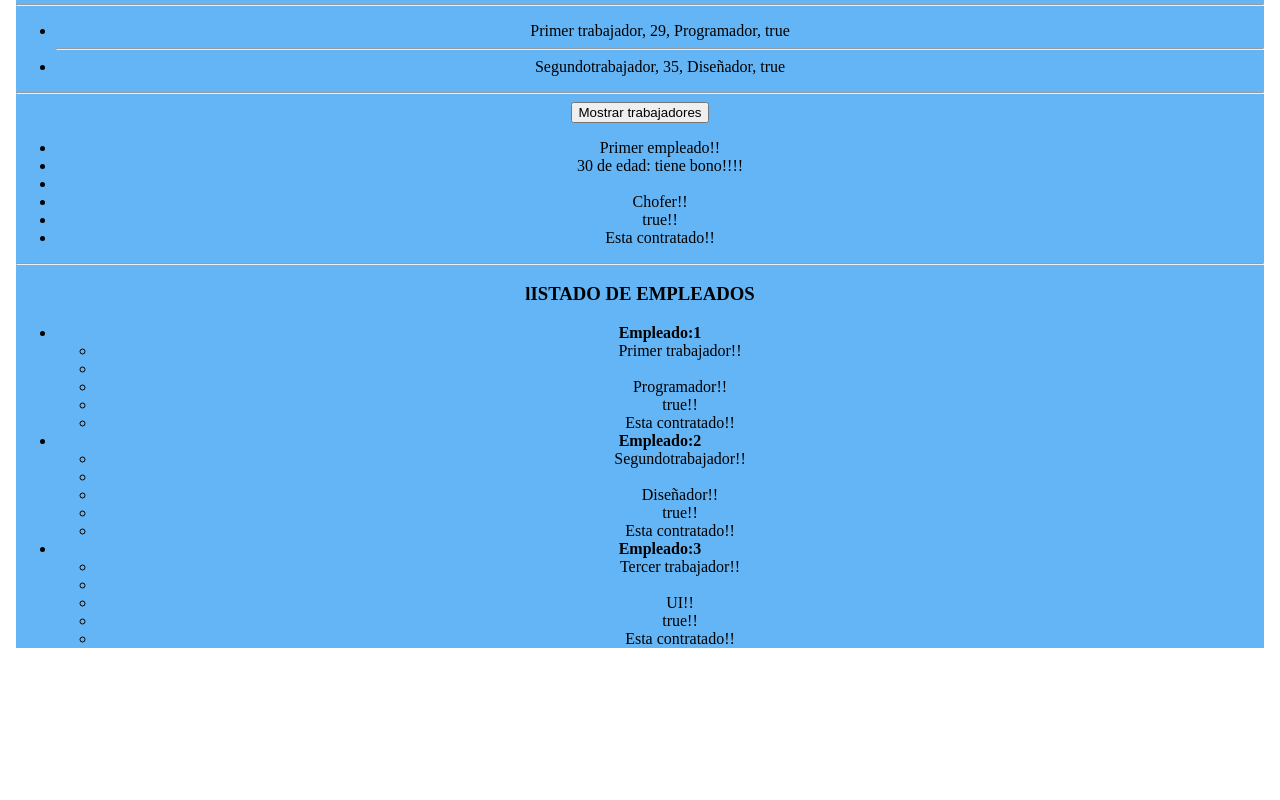
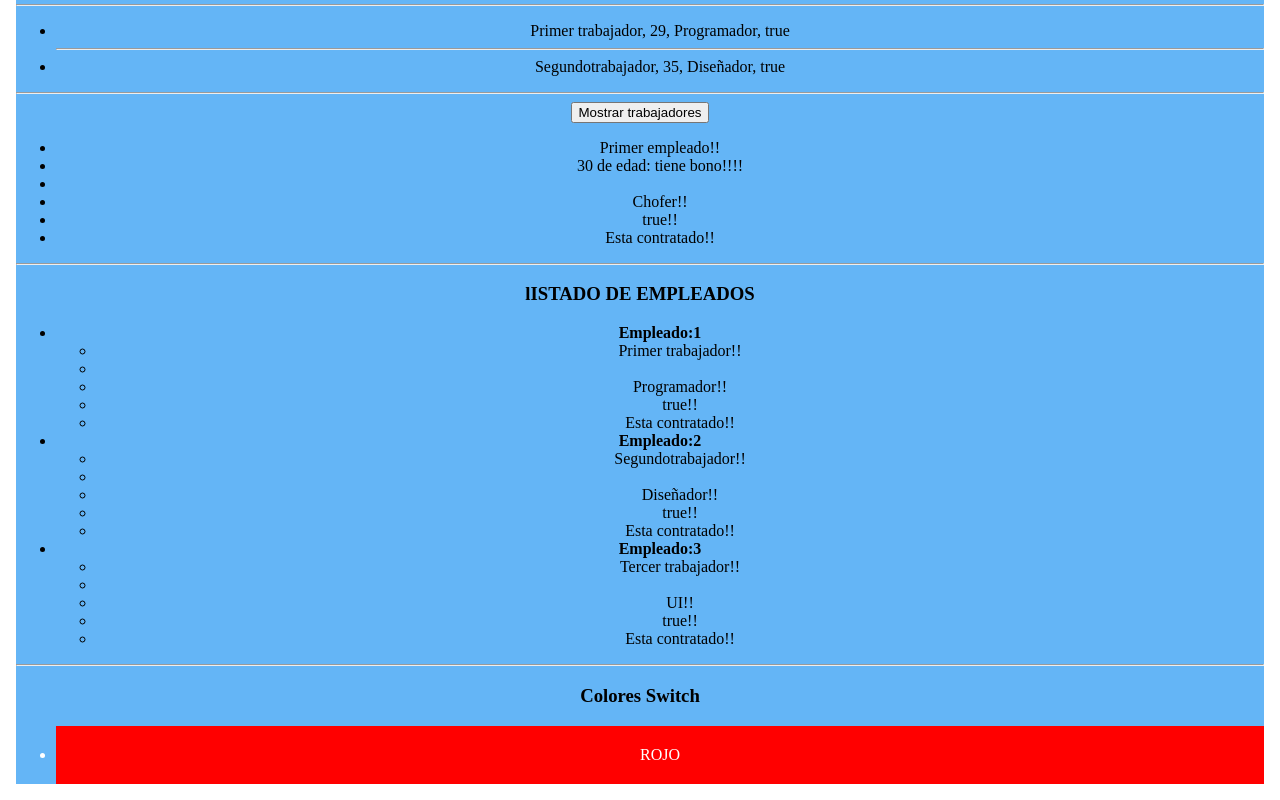
Before and after one commit to cris514/Angular4, an Angular app: page / in a window 1280 px wide. Shown: the part 535-1335 px from the top of the page. Before the commit the page ends 1199 px from the top, so only its background shows below. Built offline with nearby package versions, Linux system fonts and the light colour scheme.

Commit message:
ngSwitch y ngStyle
Ejemplo de uso de switch con colores y asignandolos con ngStyle.

```diff
--- a/src/app/empleados/empleados.component.html
+++ b/src/app/empleados/empleados.component.html
@@ -8,7 +8,9 @@
   <li>{{ empleados.cargo}}!!</li>
   <li>{{ empleados.contratado}}!!</li>
 </ul>
+
 <hr>
+
 <!-- Arreglo trabajadores -->
 <ul>
   <!-- Primer Trabajador -->
@@ -27,6 +29,8 @@
     {{ trabajadores[1].contratado }}
   </li>
 </ul>
+
+
 <hr>
 
 <!--  //Uso de directiva ngIf-->
@@ -66,6 +70,7 @@
 </div>
 
 <hr>
+
 <h3>lISTADO DE EMPLEADOS</h3>
 <ul>
     <!-- 1 Ejempllo de *ngIf -->
@@ -86,3 +91,20 @@
       </ul>
   </li>
 </ul>
+
+<hr>
+    <!-- Ejempllo de *ngSwitch con COLORES -->
+<h3>Colores Switch</h3>
+
+<ul [ngSwitch]="color">
+  <li *ngSwitchCase="'red'" [ngStyle]="{'background':color, 'color': 'white', 'padding': '20px'  }">ROJO</li>
+  <!-- 'background':color, La propiedad color la esta tomando del componente empleados. -->
+</ul>
+
+<ul [ngSwitch]="color">
+  <li *ngSwitchCase="'green'" [ngStyle]="{'background':color, 'color': 'white', 'padding': '20px'  }">GREEN</li>
+</ul>
+
+<ul [ngSwitch]="color">
+  <li *ngSwitchCase="'yellow'" [ngStyle]="{'background':color, 'color': 'white', 'padding': '20px'  }">YELLOW</li>
+</ul>
--- a/src/app/empleados/empleados.component.ts
+++ b/src/app/empleados/empleados.component.ts
@@ -13,9 +13,10 @@ export class EmpleadosComponent  {
      //Objeto instalcia de la clase Empleados
      public empleados:Empleados;
      public trabajadores:Array<Empleados>;
-
      //Ejemplo para el uso de directiva ngIf
      public trabajador_externo:boolean;
+
+     public color:string;
 
      constructor(){
 //Definimos lo valores que llevaran nuestros objetos de la clase Empleados(empleados.ts)
@@ -29,6 +30,8 @@ export class EmpleadosComponent  {
        //Asignando valor a trabajador_externo.
        //Uso de directiva ngIf
        this.trabajador_externo = true;
+
+       this.color = "red";
 
      }
 
```
